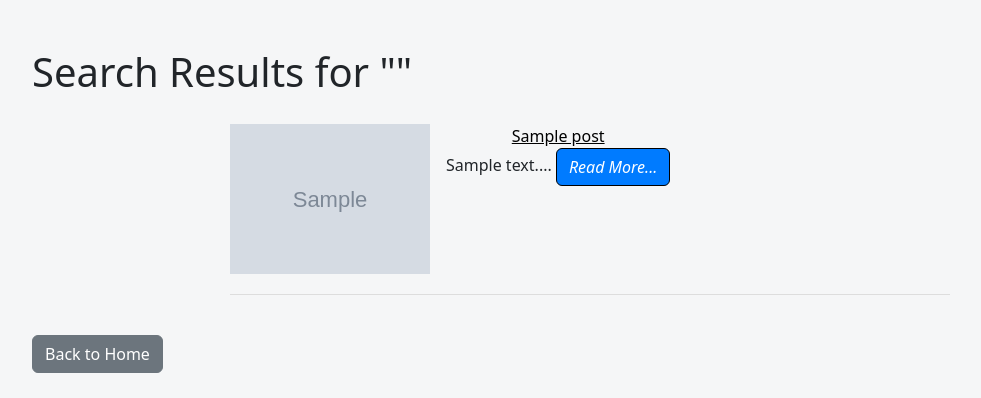
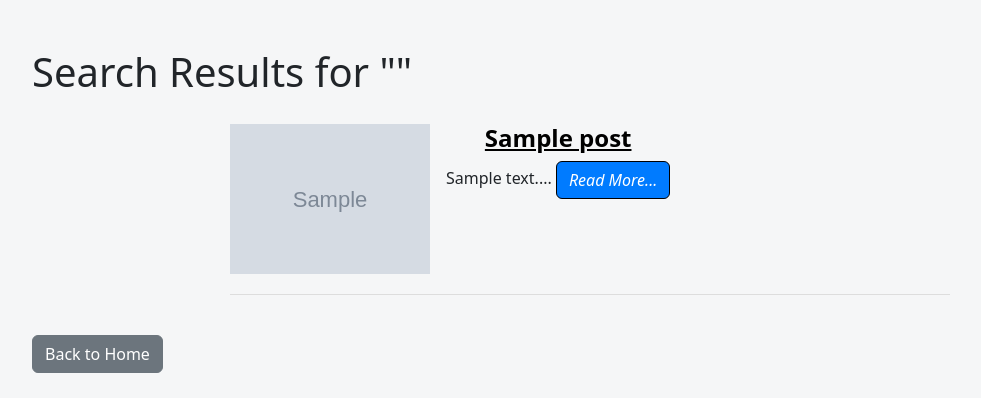
Before and after one commit to Selorme/ruthselorme, a Flask app: template templates/search.html in a window 1280 px wide. Shown: the part 88-486 px from the top of the page, without its empty margins (50-1031 px from the left). Run offline with Flask 3, Linux system fonts and the light colour scheme; tables that the repository leaves empty hold one stand-in row (values such as "Sample post"); the template is opened without the code that fills it: values that come from a table or form of the project are taken from there, most other values are stand-ins (such as "Sample title", 1, 10 or a date in 2020); grey boxes marked "Sample" are stand-in pictures; some libraries are stand-ins or nearby versions.

```diff
--- a/templates/search.html
+++ b/templates/search.html
@@ -16,11 +16,11 @@
                 </div>
                 <!-- Title and content on the right on larger screens and below on smaller screens -->
                 <div>
-                    {% for post in results %}
-                        <a class="post-title-link" href="{{ url_for('show_post', category=post.category.replace(' ', '-'), post_id=post.id) }}">
+                    <a class="post-title-link" href="{{ url_for('show_post', category=post.category.replace(' ', '-'), post_id=post.id) }}">
+                        <h2 class="post-title">
                             {{ post.title }}
-                        </a>
-                    {% endfor %}
+                        </h2>
+                    </a>
                     <!-- Display the first 300 characters of the content safely -->
                     <p>
                         {{ post.body[:300]|safe }}...
```
